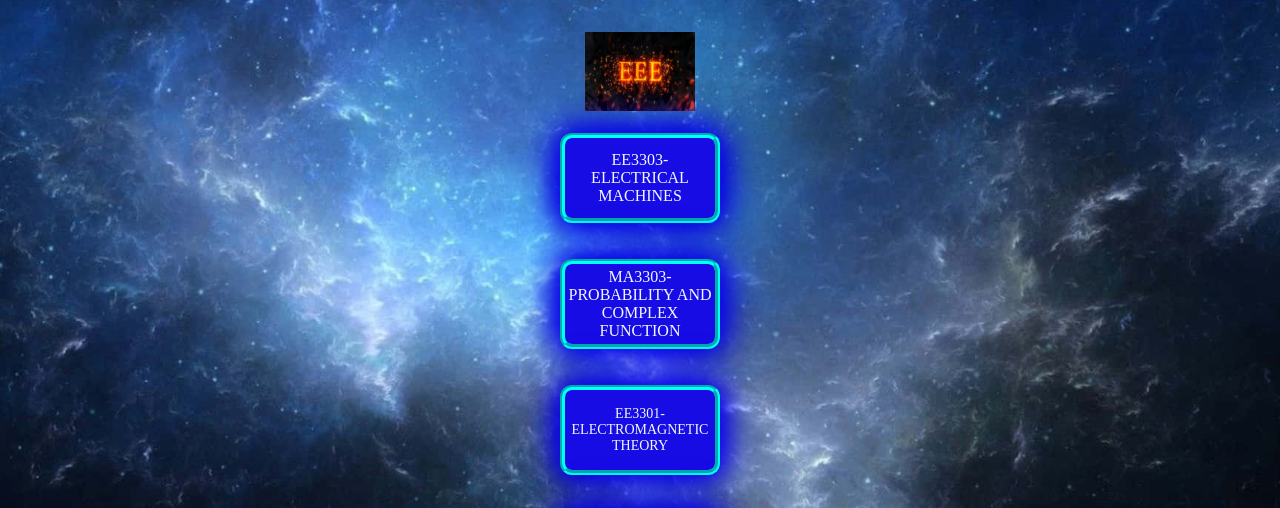
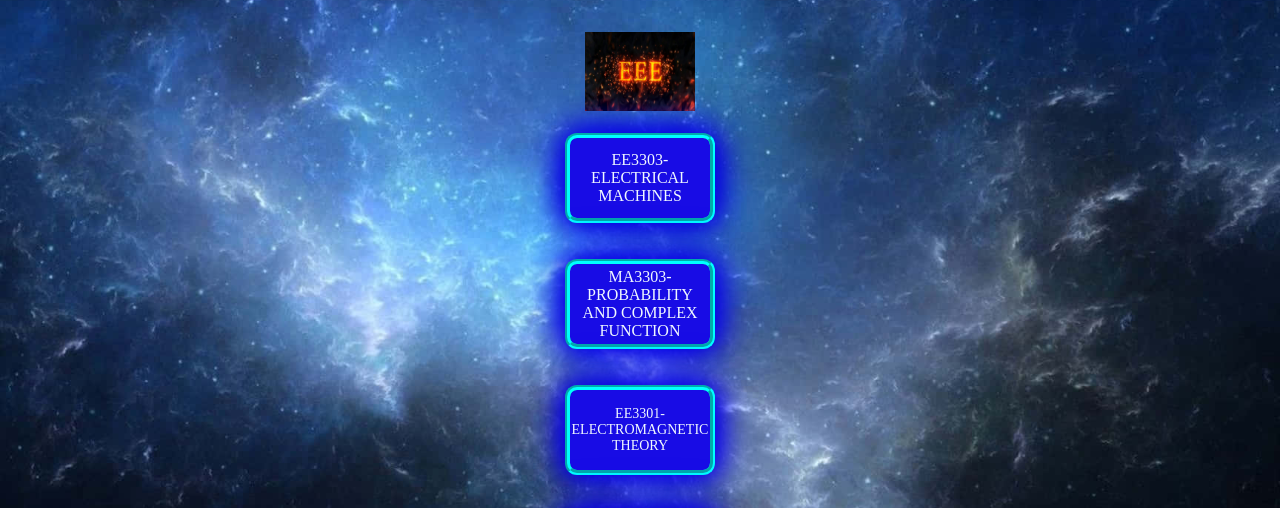
Before and after one commit to captainvk18/EEE, a plain HTML site: page index.html in a window 1280 px wide. Shown: the part 248-756 px from the top of the page. Drawn offline with Linux system fonts and the light colour scheme.

Commit message:
Update style.css

```diff
--- a/style.css
+++ b/style.css
@@ -42,3 +42,10 @@ display:flex;
   0 0 40px #E504C8,
   0 0 56px #E504C8;
 }
+a{
+  align-items: center;
+  display:flex;
+  inset: 0;
+  justify-content:center;
+  width:150px;
+}
```
